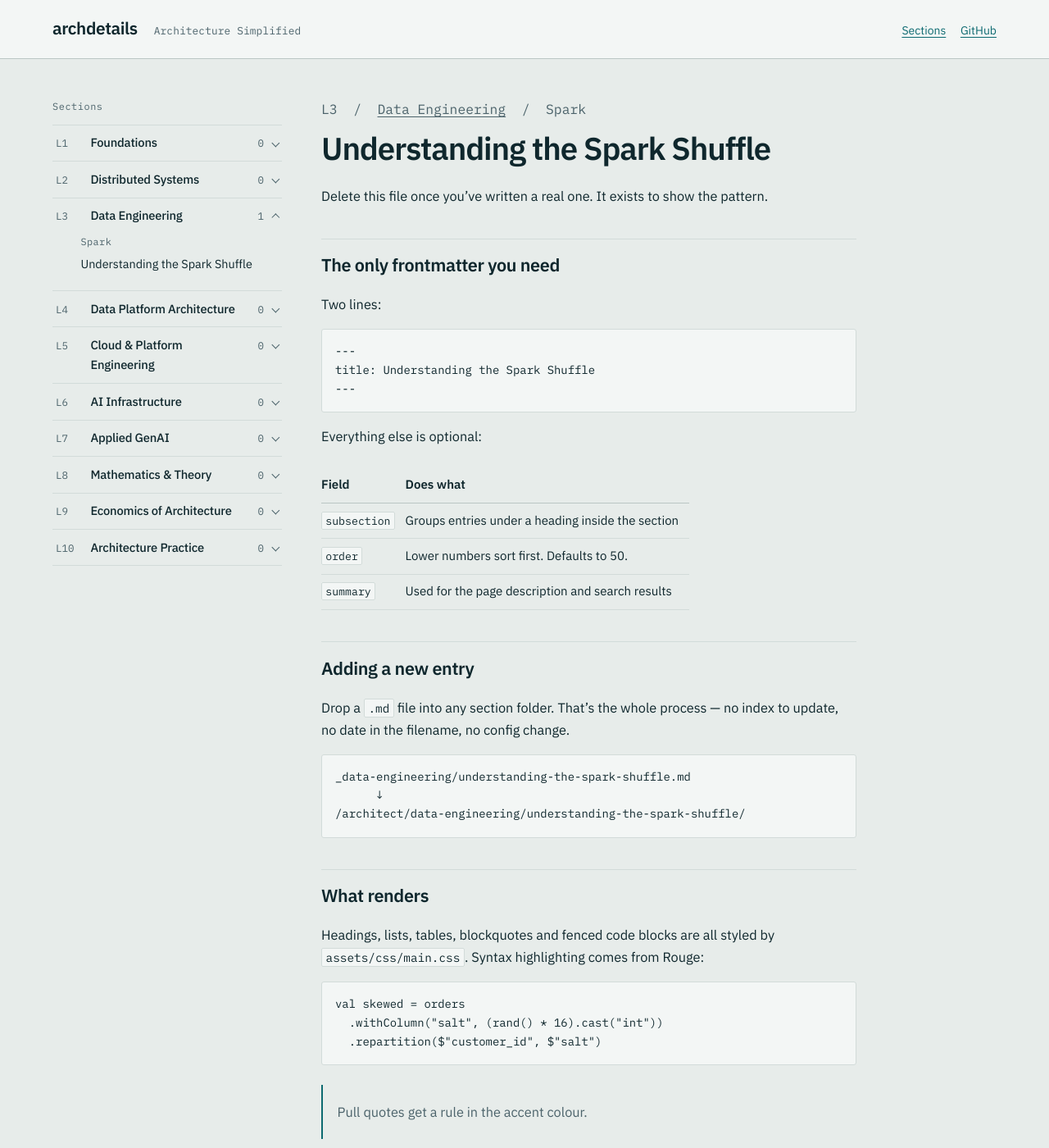
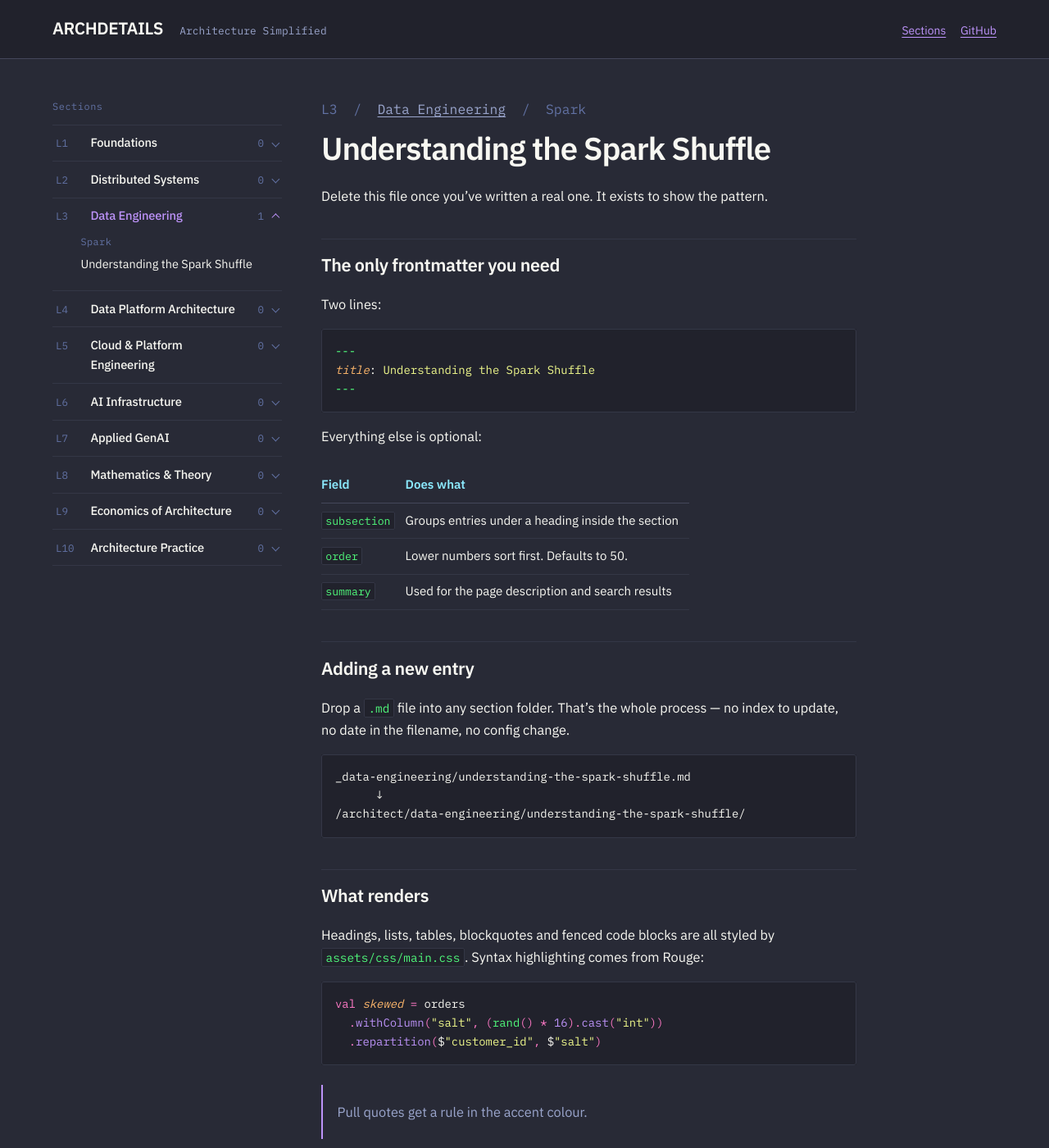
Before and after one commit to abhishekvermax/archdetails, a Jekyll site: the page built from _data-engineering/example-spark-shuffle.md, in a window 1280 px wide and 1400 px high. Shown: the whole window at 82% size. Built offline with Jekyll 4.4.1, drawn with Linux system fonts in a browser that asks for light colours.

Commit message:
changed css

```diff
--- a/_config.yml
+++ b/_config.yml
@@ -1,4 +1,4 @@
-title: archdetails
+title: ARCHDETAILS
 tagline: Architecture Simplified
 author: Abhishek Verma
 role: Data & AI Platform Architect
@@ -20,11 +20,7 @@ kramdown:
 
 timezone: Europe/Berlin
 
-# ---------------------------------------------------------------
-# Sections. Each one is a folder: _foundations, _data-engineering …
-# Drop a .md file in and it appears on the site. No date in the
-# filename, no registration step, nothing else to edit.
-# ---------------------------------------------------------------
+
 collections:
   foundations:        { output: true, permalink: /:collection/:path/ }
   distributed-systems: { output: true, permalink: /:collection/:path/ }
--- a/assets/css/main.css
+++ b/assets/css/main.css
@@ -1,17 +1,32 @@
 /* =========================================================
-   architect — Architecture Simplified
-   One stylesheet. Every page inherits it. Nothing to repeat.
+   archdetails — Architecture Simplified
    ========================================================= */
 
 :root {
-  --paper:      #e7ecea;
-  --panel:      #f3f6f5;
-  --ink:        #0f272d;
-  --ink-soft:   #4c636b;
-  --rule:       #bac6c4;
-  --rule-fine:  #d2dbd9;
-  --accent:     #0d6a71;
-  --accent-dim: #0d6a7118;
+  /* Dracula core */
+  --bg:         #282a36;  /* Background   */
+  --bg-deep:    #21222c;  /* darker sink  */
+  --line:       #44475a;  /* Current Line */
+  --fg:         #f8f8f2;  /* Foreground   */
+  --comment:    #6272a4;  /* Comment      */
+  --cyan:       #8be9fd;
+  --green:      #50fa7b;
+  --orange:     #ffb86c;
+  --pink:       #ff79c6;
+  --purple:     #bd93f9;
+  --red:        #ff5555;
+  --yellow:     #f1fa8c;
+
+  /* Roles */
+  --paper:      var(--bg);
+  --panel:      var(--bg-deep);
+  --ink:        var(--fg);
+  --ink-soft:   #9aa5cc;   /* lifted Comment — readable at small sizes */
+  --rule:       var(--line);
+  --rule-fine:  #343746;
+  --accent:     var(--purple);
+  --accent-hi:  var(--pink);
+  --accent-dim: #bd93f91f;
 
   --sans: "IBM Plex Sans", ui-sans-serif, system-ui, -apple-system, "Segoe UI", sans-serif;
   --mono: "IBM Plex Mono", ui-monospace, "SF Mono", Menlo, Consolas, monospace;
@@ -19,19 +34,8 @@
   --measure: 68ch;
   --rail: 17.5rem;
   --gap: clamp(1.25rem, 4vw, 3rem);
-}
 
-@media (prefers-color-scheme: dark) {
-  :root {
-    --paper:     #0c1618;
-    --panel:     #122226;
-    --ink:       #dde7e5;
-    --ink-soft:  #8ba3a8;
-    --rule:      #263d42;
-    --rule-fine: #1b2f34;
-    --accent:    #56c0c4;
-    --accent-dim:#56c0c41f;
-  }
+  color-scheme: dark;
 }
 
 *, *::before, *::after { box-sizing: border-box; }
@@ -49,11 +53,13 @@ body {
   -webkit-font-smoothing: antialiased;
 }
 
+::selection { background: var(--line); color: var(--fg); }
+
 a { color: var(--accent); text-decoration-thickness: 1px; text-underline-offset: 3px; }
-a:hover { text-decoration-thickness: 2px; }
+a:hover { color: var(--accent-hi); text-decoration-thickness: 2px; }
 
 :focus-visible {
-  outline: 2px solid var(--accent);
+  outline: 2px solid var(--cyan);
   outline-offset: 3px;
   border-radius: 2px;
 }
@@ -79,11 +85,11 @@ a:hover { text-decoration-thickness: 2px; }
   font-size: 1.3rem;
   font-weight: 600;
   letter-spacing: -0.02em;
-  color: var(--ink);
+  color: var(--fg);
   text-decoration: none;
 }
 
-.wordmark:hover { color: var(--accent); }
+.wordmark:hover { color: var(--accent-hi); }
 
 .masthead__tagline {
   font-family: var(--mono);
@@ -138,7 +144,7 @@ a:hover { text-decoration-thickness: 2px; }
 .hero__meta {
   font-family: var(--mono);
   font-size: 0.8rem;
-  color: var(--ink-soft);
+  color: var(--comment);
   display: flex;
   flex-wrap: wrap;
   gap: 0.35rem 1.4rem;
@@ -149,9 +155,7 @@ a:hover { text-decoration-thickness: 2px; }
 
 .stack { list-style: none; margin: 0; padding: 0; }
 
-.layer {
-  border-bottom: 1px solid var(--rule-fine);
-}
+.layer { border-bottom: 1px solid var(--rule-fine); }
 .layer:first-child { border-top: 1px solid var(--rule-fine); }
 
 .layer > summary {
@@ -166,11 +170,12 @@ a:hover { text-decoration-thickness: 2px; }
 }
 .layer > summary::-webkit-details-marker { display: none; }
 .layer > summary:hover { background: var(--accent-dim); }
+.layer[open] > summary .layer__name { color: var(--accent); }
 
 .layer__no {
   font-family: var(--mono);
   font-size: 0.78rem;
-  color: var(--ink-soft);
+  color: var(--comment);
   font-variant-numeric: tabular-nums;
 }
 
@@ -190,7 +195,7 @@ a:hover { text-decoration-thickness: 2px; }
 .layer__count {
   font-family: var(--mono);
   font-size: 0.78rem;
-  color: var(--ink-soft);
+  color: var(--comment);
   font-variant-numeric: tabular-nums;
   white-space: nowrap;
 }
@@ -201,12 +206,15 @@ a:hover { text-decoration-thickness: 2px; }
   display: inline-block;
   width: 0.42rem; height: 0.42rem;
   margin-left: 0.7rem;
-  border-right: 1.5px solid var(--ink-soft);
-  border-bottom: 1.5px solid var(--ink-soft);
+  border-right: 1.5px solid var(--comment);
+  border-bottom: 1.5px solid var(--comment);
   transform: translateY(-2px) rotate(45deg);
   transition: transform 160ms ease;
 }
-.layer[open] > summary .layer__count::after { transform: translateY(1px) rotate(225deg); }
+.layer[open] > summary .layer__count::after {
+  transform: translateY(1px) rotate(225deg);
+  border-color: var(--accent);
+}
 
 .layer__body { padding: 0 0 1.15rem 3.25rem; }
 
@@ -218,15 +226,14 @@ a:hover { text-decoration-thickness: 2px; }
 /* ---------- entry lists ----------------------------------------------- */
 
 .entries { list-style: none; margin: 0; padding: 0; }
-
 .entries li { margin: 0 0 0.4rem; }
 
 .entries a {
-  color: var(--ink);
+  color: var(--fg);
   text-decoration: none;
   border-bottom: 1px solid transparent;
 }
-.entries a:hover { color: var(--accent); border-bottom-color: var(--accent); }
+.entries a:hover { color: var(--cyan); border-bottom-color: var(--cyan); }
 
 .subgroup { margin: 0.9rem 0 0.3rem; }
 .subgroup:first-child { margin-top: 0; }
@@ -234,14 +241,14 @@ a:hover { text-decoration-thickness: 2px; }
 .subgroup__name {
   font-family: var(--mono);
   font-size: 0.74rem;
-  color: var(--ink-soft);
+  color: var(--comment);
   letter-spacing: 0.04em;
   margin: 0 0 0.35rem;
 }
 
 .empty {
   font-size: 0.88rem;
-  color: var(--ink-soft);
+  color: var(--comment);
   font-style: italic;
   margin: 0;
 }
@@ -252,7 +259,7 @@ a:hover { text-decoration-thickness: 2px; }
   font-family: var(--mono);
   font-size: 0.74rem;
   letter-spacing: 0.05em;
-  color: var(--ink-soft);
+  color: var(--comment);
   margin: 0 0 0.75rem;
 }
 
@@ -288,10 +295,11 @@ a:hover { text-decoration-thickness: 2px; }
 .doc__crumb {
   font-family: var(--mono);
   font-size: 0.78rem;
-  color: var(--ink-soft);
+  color: var(--comment);
   margin: 0 0 0.75rem;
 }
 .doc__crumb a { color: var(--ink-soft); }
+.doc__crumb a:hover { color: var(--accent-hi); }
 
 .doc h1 {
   font-size: clamp(1.7rem, 4.5vw, 2.4rem);
@@ -310,16 +318,19 @@ a:hover { text-decoration-thickness: 2px; }
   border-top: 1px solid var(--rule-fine);
 }
 
-.doc h3 { font-size: 1.08rem; font-weight: 600; margin: 1.8rem 0 0.5rem; }
+.doc h3 { font-size: 1.08rem; font-weight: 600; margin: 1.8rem 0 0.5rem; color: var(--cyan); }
 
 .doc p, .doc li { font-size: 1.02rem; }
 .doc ul, .doc ol { padding-left: 1.3rem; }
 .doc li { margin-bottom: 0.35rem; }
+.doc li::marker { color: var(--comment); }
+
+.doc strong { color: var(--fg); font-weight: 600; }
 
 .doc blockquote {
   margin: 1.5rem 0;
   padding: 0.2rem 0 0.2rem 1.1rem;
-  border-left: 2px solid var(--accent);
+  border-left: 2px solid var(--purple);
   color: var(--ink-soft);
 }
 
@@ -328,22 +339,24 @@ a:hover { text-decoration-thickness: 2px; }
 .doc code {
   font-family: var(--mono);
   font-size: 0.88em;
-  background: var(--panel);
+  background: var(--bg-deep);
   border: 1px solid var(--rule-fine);
   border-radius: 2px;
   padding: 0.08em 0.32em;
+  color: var(--green);
 }
 
 .doc pre {
-  background: var(--panel);
+  background: var(--bg-deep);
   border: 1px solid var(--rule-fine);
   border-radius: 3px;
   padding: 1rem;
   overflow-x: auto;
   font-size: 0.87rem;
   line-height: 1.55;
+  color: var(--fg);
 }
-.doc pre code { background: none; border: 0; padding: 0; font-size: inherit; }
+.doc pre code { background: none; border: 0; padding: 0; font-size: inherit; color: inherit; }
 
 .doc table {
   width: 100%;
@@ -359,9 +372,50 @@ a:hover { text-decoration-thickness: 2px; }
   border-bottom: 1px solid var(--rule-fine);
   vertical-align: top;
 }
-.doc th { font-weight: 600; border-bottom-color: var(--rule); }
+.doc th { font-weight: 600; color: var(--cyan); border-bottom-color: var(--rule); }
 
 .doc hr { border: 0; border-top: 1px solid var(--rule); margin: 2.5rem 0; }
+
+/* ---------- Rouge syntax highlighting (Dracula) ----------------------- */
+
+.highlight, .highlight pre { background: var(--bg-deep); color: var(--fg); }
+
+.highlight .c, .highlight .c1, .highlight .cm, .highlight .cs,
+.highlight .cd                                   { color: var(--comment); font-style: italic; }
+.highlight .cp                                   { color: var(--pink); }
+
+.highlight .k, .highlight .kc, .highlight .kd, .highlight .kn,
+.highlight .kp, .highlight .kr, .highlight .kv,
+.highlight .o, .highlight .ow                    { color: var(--pink); }
+.highlight .kt                                   { color: var(--cyan); font-style: italic; }
+
+.highlight .s, .highlight .s1, .highlight .s2, .highlight .sb,
+.highlight .sc, .highlight .sd, .highlight .se, .highlight .sh,
+.highlight .si, .highlight .sx, .highlight .sr, .highlight .ss,
+.highlight .dl                                   { color: var(--yellow); }
+
+.highlight .m, .highlight .mb, .highlight .mf, .highlight .mh,
+.highlight .mi, .highlight .mo, .highlight .il,
+.highlight .kc                                   { color: var(--purple); }
+
+.highlight .nf, .highlight .fm                   { color: var(--green); }
+.highlight .nc, .highlight .nn                   { color: var(--green); }
+.highlight .nb, .highlight .bp                   { color: var(--cyan); font-style: italic; }
+.highlight .nt                                   { color: var(--pink); }
+.highlight .na, .highlight .nv, .highlight .vc,
+.highlight .vg, .highlight .vi                   { color: var(--orange); font-style: italic; }
+.highlight .no, .highlight .nd, .highlight .ni,
+.highlight .ne, .highlight .nl, .highlight .py   { color: var(--purple); }
+.highlight .n, .highlight .p, .highlight .pi     { color: var(--fg); }
+
+.highlight .gd                                   { color: var(--red); }
+.highlight .gi                                   { color: var(--green); }
+.highlight .gh                                   { color: var(--purple); font-weight: 600; }
+.highlight .gu                                   { color: var(--cyan); }
+.highlight .ge                                   { font-style: italic; }
+.highlight .gs                                   { font-weight: 600; }
+.highlight .err                                  { color: var(--red); }
+.highlight .lineno                               { color: var(--comment); }
 
 /* ---------- signature ------------------------------------------------- */
 
@@ -384,7 +438,7 @@ a:hover { text-decoration-thickness: 2px; }
   .signature__inner { grid-template-columns: minmax(0, 22rem) minmax(0, 1fr); }
 }
 
-.signature__name { font-weight: 600; margin: 0 0 0.15rem; }
+.signature__name { font-weight: 600; margin: 0 0 0.15rem; color: var(--fg); }
 .signature__role { color: var(--ink-soft); margin: 0 0 0.7rem; font-size: 0.94rem; }
 .signature__bio  { color: var(--ink-soft); font-size: 0.92rem; margin: 0; max-width: var(--measure); }
 
```
